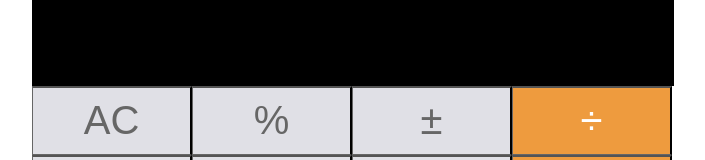
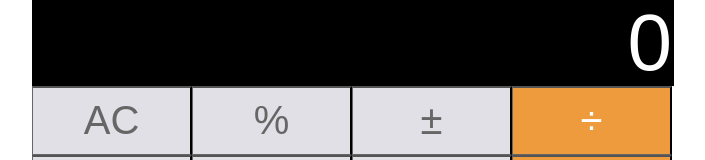
Before and after one commit to benstone1/Pursuit-Core-Web-React-Calculator-Lab, a React (Create React App) app in the folder calculator-app/: page / in a window 1280 px wide. Shown: the top 160 px of the page, without its empty margins (288-993 px from the left). Built offline with nearby package versions, Linux system fonts and the light colour scheme.

Commit message:
added a condition to switch 'all clear' button and 'clear' buttton depending on the state of the state

```diff
--- a/calculator-app/src/Components/buttons.jsx
+++ b/calculator-app/src/Components/buttons.jsx
@@ -4,12 +4,11 @@ const Calculator = (props) => {
     return (
         <div className='calculator-whole'>
 
-
-            <input className='input-stage' type='text' value={props.display} readOnly />
+            <input className='input-stage' type='text' placeholder='0' value={props.display} readOnly />
 
             {(props.method === null) ?
-            <input type='button' className='button' id='all-clear' onClick={props.allClearClick} value='AC' /> :
-            <input type='button' className='button' id='clear' onClick={props.clearClick} value='C' />}
+                <input type='button' className='button' id='all-clear' onClick={props.allClearClick} value='AC' /> :
+                <input type='button' className='button' id='clear' onClick={props.clearClick} value='C' />}
 
             <input type='button' className='button' id='percent' onClick={props.percentageClick} value='%' />
             <input type='button' className='button' id='negative' onClick={props.negateClick} value='±' />
```
